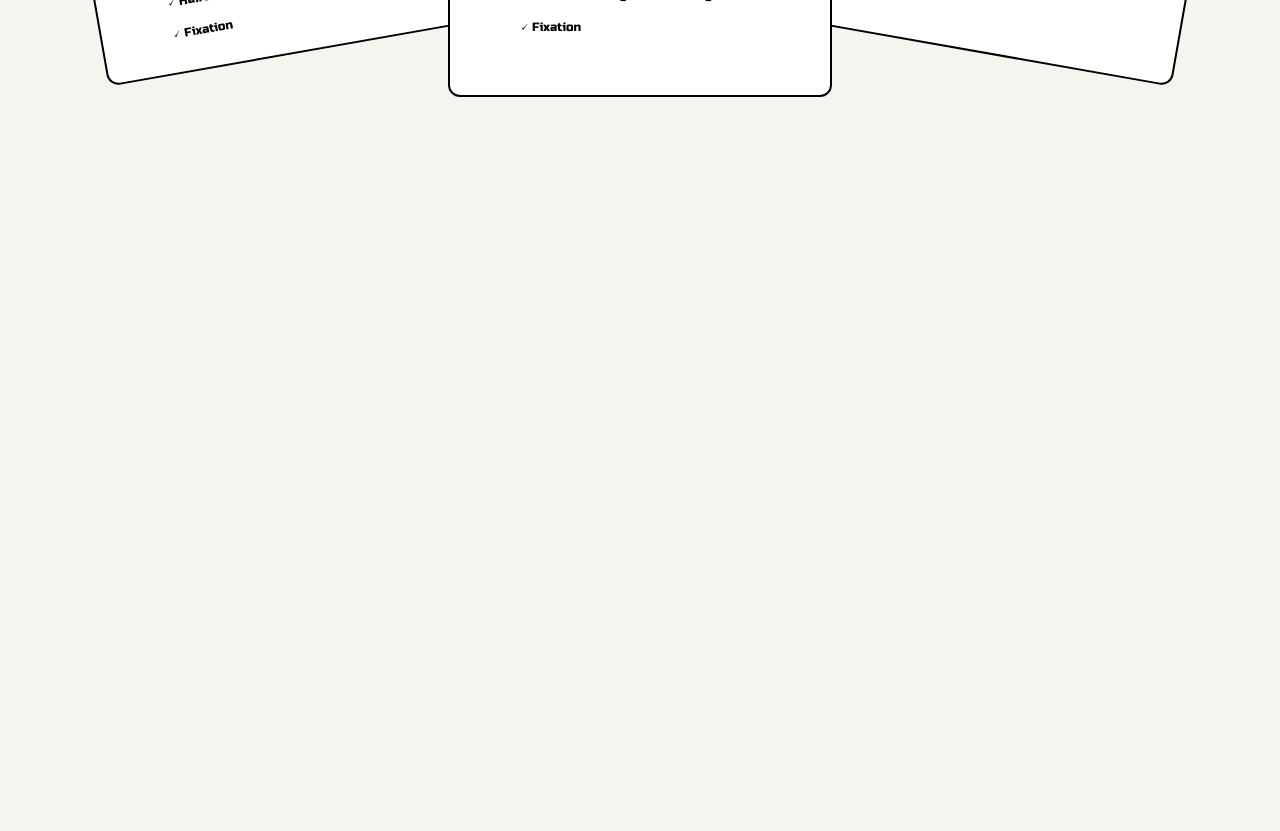
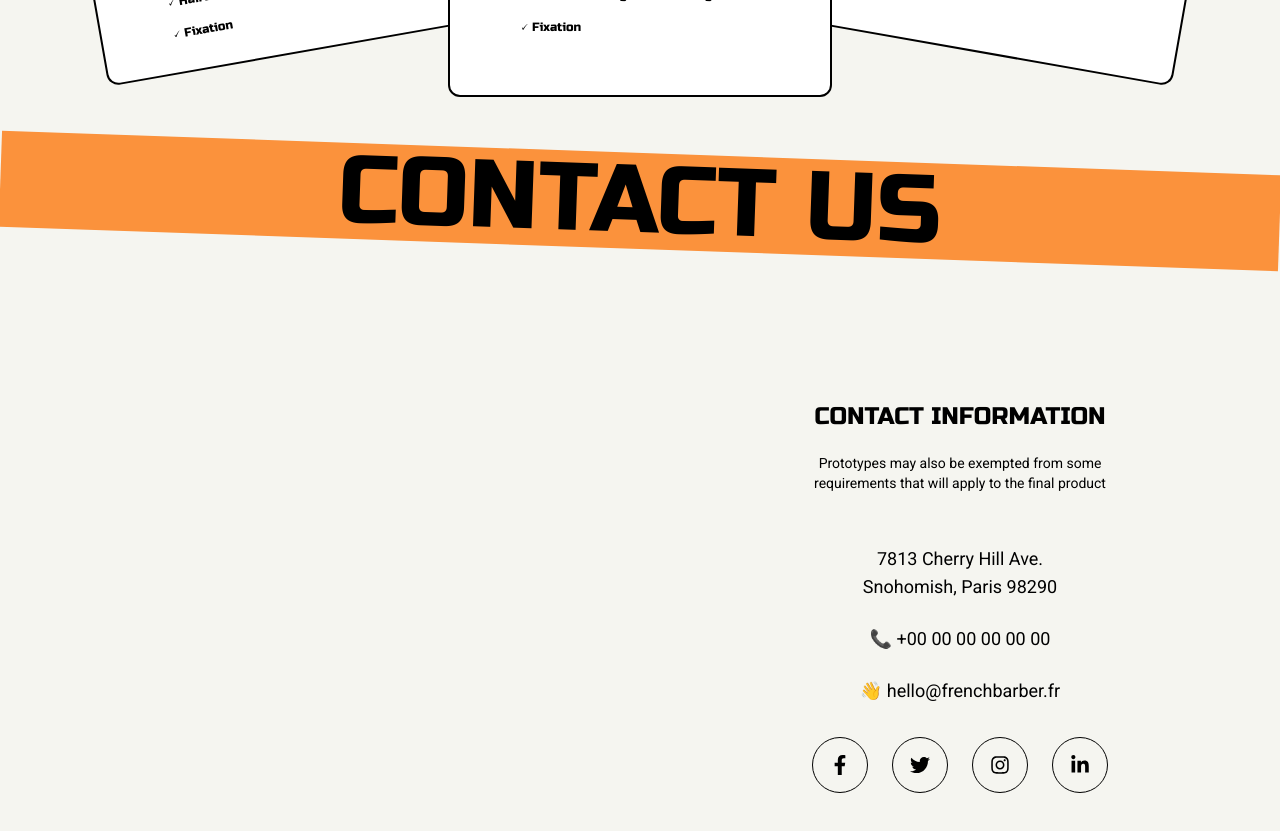
Before and after one commit to MSpilari/barber-shop, a Next.js app: page / in a window 1280 px wide. Shown: the part 7020-7851 px from the top of the page. Before the commit the page ends 7149 px from the top, so only its background shows below. Built offline with nearby package versions, Linux system fonts and the light colour scheme.

Commit message:
Inserindo Contact

```diff
--- a/src/pages/index.tsx
+++ b/src/pages/index.tsx
@@ -1,5 +1,6 @@
 import type { NextPage } from 'next'
 import { Artists } from '../components/Artists/Artists'
+import { Contact } from '../components/Contact/Contact'
 import { Header } from '../components/Header'
 import { HomeBg } from '../components/HomeBg'
 import { Prices } from '../components/Prices/Prices'
@@ -23,6 +24,7 @@ const Home: NextPage = () => {
       <Quote />
       <Artists />
       <Prices />
+      <Contact />
     </main>
   )
 }
```
